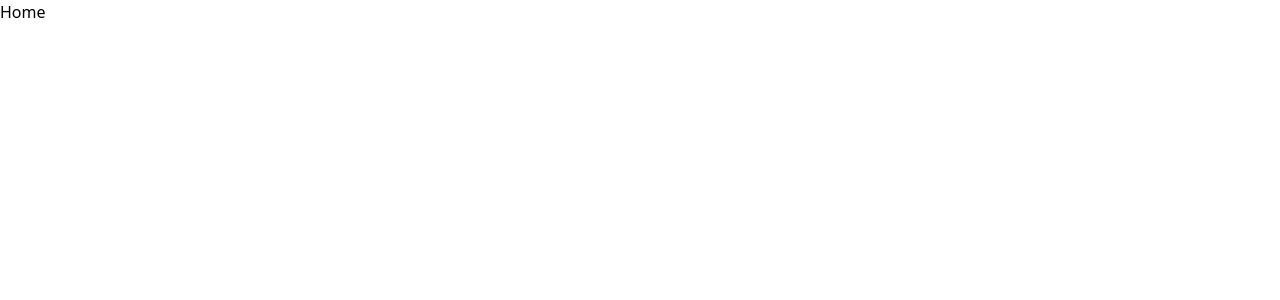
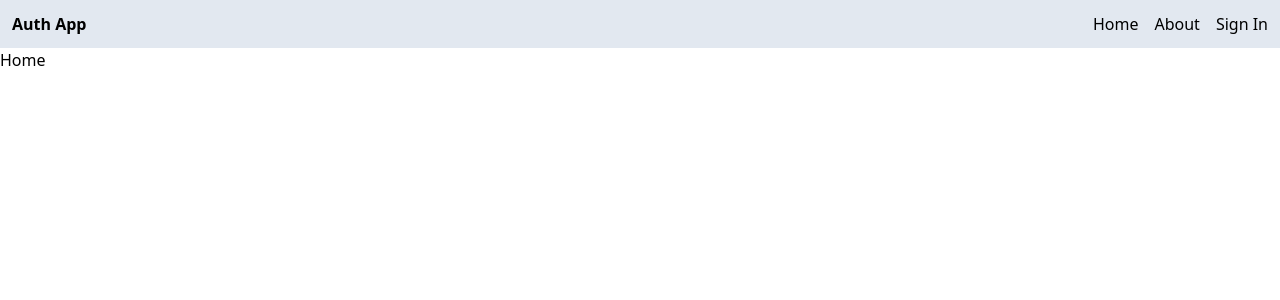
Before and after one commit to Karanjos/my-blog, a React (Vite) app in the folder client/: page / in a window 1280 px wide. Shown: the top 300 px of the page. Built offline with nearby package versions, Linux system fonts and the light colour scheme.

Commit message:
creat header section

```diff
--- a/client/src/App.jsx
+++ b/client/src/App.jsx
@@ -1,13 +1,16 @@
-import { BrowserRouter, Routes, Route } from "react-router-dom"
-import Home from "./pages/Home"
-import About from "./pages/About"
-import SignIn from "./pages/SignIn"
-import SignUp from "./pages/SignUp"
-import Profile from "./pages/Profile"
+import { BrowserRouter, Routes, Route } from "react-router-dom";
+import Home from "./pages/Home";
+import About from "./pages/About";
+import SignIn from "./pages/SignIn";
+import SignUp from "./pages/SignUp";
+import Profile from "./pages/Profile";
+import Header from "./components/Header";
 
 function App() {
   return (
     <BrowserRouter>
+      {/* Add a navigation bar here */}
+      <Header />
       <Routes>
         <Route path="/" element={<Home />} />
         <Route path="/about" element={<About />} />
@@ -16,6 +19,6 @@
         <Route path="/profile" element={<Profile />} />
       </Routes>
     </BrowserRouter>
-  )
+  );
 }
-export default App
+export default App;
--- /dev/null
+++ b/client/src/components/Header.jsx
@@ -0,0 +1,25 @@
+import { Link } from "react-router-dom";
+
+const Header = () => {
+  return (
+    <div className="bg-slate-200">
+      <div className="flex justify-between items-center max-w-6x mx-auto p-3">
+        <Link to="/">
+          <h1 className="font-bold">Auth App</h1>
+        </Link>
+        <ul className="flex gap-4">
+          <Link to="/">
+            <li>Home</li>
+          </Link>
+          <Link to="/about">
+            <li>About</li>
+          </Link>
+          <Link to="/sign-in">
+            <li>Sign In</li>
+          </Link>
+        </ul>
+      </div>
+    </div>
+  );
+};
+export default Header;
```
